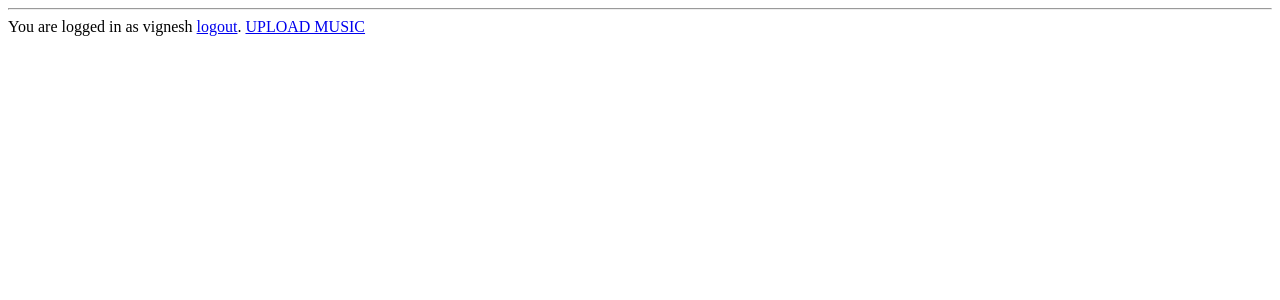
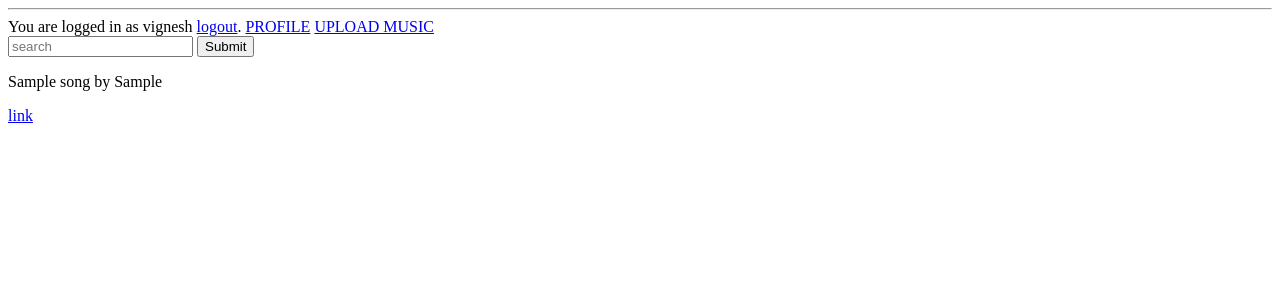
Before and after one commit to vigbav36/share-music, a Flask app: page / in a window 1280 px wide. Shown: the part 26-326 px from the top of the page. Run offline with Flask 2, Linux system fonts and the light colour scheme; a user stored in the database is signed in; tables that the repository leaves empty hold one stand-in row (values such as "Sample post"); parts of the project's set-up code (start-up, migrations or seed data) failed here and were passed over.

Commit message:
Features added

```diff
--- a/app.py
+++ b/app.py
@@ -1,5 +1,5 @@
 import os
-from flask import Flask, render_template, request, url_for, redirect, session, flash
+from flask import Flask, jsonify, render_template, request, url_for, redirect, session, flash, send_from_directory
 from flask_sqlalchemy import SQLAlchemy
 from flask_session import Session
 from flask_migrate import Migrate, migrate
@@ -23,10 +23,19 @@ app.config["SESSION_PERMANENT"] = False
 app.config["SESSION_TYPE"] = "filesystem"
 migrate = Migrate(app, db)
 
+
 Session(app)
 
 UPLOAD_FOLDER = os.path.join(basedir, 'songs')
 ALLOWED_EXTENSIONS = {'mp3'}
+
+
+@app.route('/song/<path:filename>')
+def song(filename):
+    filename = os.path.basename(filename)
+    print(filename)
+    return send_from_directory(UPLOAD_FOLDER, filename)
+
 
 class User(db.Model):
     id = db.Column(db.String(200), primary_key=True)
@@ -54,7 +63,6 @@ class Song(db.Model):
 @app.route('/')
 def index():
     songs = Song.query.all()
-    print(songs)
     return render_template('index.html',songs=songs,search=False)
 
 @app.route('/login',methods=["POST","GET"])
@@ -64,7 +72,8 @@ def login():
         user_password = request.form.get("password")
         user = User.query.filter_by(email=user_email).all()[0]
         if(user.password == user_password):
-            session["name"] = user.name
+            session['name'] = user.name
+            session['id'] = user.id
             return redirect("/")
         else:
             return render_template("login.html")
@@ -105,7 +114,7 @@ def upload():
                     url = str("/play/"+str(id)),
                     title = str(request.form.get("title")),
                     artist = str(request.form.get("artist")),
-                    user = str(session["name"]),
+                    user = str(session["id"]),
                     album= str(request.form.get("album")),
                     file_loc = str(file_loc)
                 )
@@ -152,3 +161,43 @@ def search():
             songs_album=exact_match_album
 
         return render_template("index.html",songs_title=songs_title,songs_artist=songs_artist,songs_album=songs_album,search=True)
+
+@app.route('/play/<song_id>')
+def play(song_id):
+    song = Song.query.filter_by(id=song_id).all()
+    if len(song) == 0:
+        return jsonify({'message': f':File has been deleted or removed'}), 500
+    else:
+        return render_template("song.html",song=song[0])
+
+
+@app.route('/profile/<user_id>')
+def profile(user_id):
+    songs_uploaded = Song.query.filter_by(user=user_id).all()
+    return render_template("profile.html",songs=songs_uploaded,user_id=user_id)
+
+
+@app.route('/delete/<song_id>', methods=['GET'])
+def delete(song_id):
+
+    if request.method == "GET":
+        song = Song.query.filter_by(id=song_id).first()
+
+        if session["id"] is None or session["id"]!=song.user:
+            return login()
+        try:
+            db.session.delete(song)
+            db.session.commit()
+
+            try:
+                print(song.file_loc)
+                os.remove(os.path.normpath(song.file_loc))
+
+            except Exception as e:
+                return jsonify({'message': f'Error deleting file: {e}'}), 500
+
+
+        except Exception as e:
+            return jsonify({'message': f'Error deleting file: {e}'}), 500
+
+        return profile(session["id"])
--- a/templates/index.html
+++ b/templates/index.html
@@ -9,10 +9,39 @@
         <div class="content">
             {% if session.name %}
                 You are logged in as {{ session.name }} <a href="{{ url_for('logout') }}">logout</a>.
+                <a href="{{ url_for('profile',user_id=session.id) }}">PROFILE</a>
                 <a href="{{ url_for('upload') }}">UPLOAD MUSIC</a>
-                {% for user in users %}
-                {% endfor %}
+                <div>
+                    <form action="{{ url_for('search') }}" method="POST">
+                        <input placeholder="search" autocomplete="off" type="text" name="search">
+                        <input type="submit" name="search">
+                     </form>
+                </div>
+                {% if search==True %}
+                    <h3>Songs</h3>
+                    {% for song in songs_title %}
+                    <p>{{ song.title }} by {{ song.artist }}</p>
+                    <a href="{{ song.url }}">link</a>
+                    {% endfor %}
 
+                    <h3>Artists</h3>
+                    {% for song in songs_artist %}
+                    <p>{{ song.title }} by {{ song.artist }}</p>
+                    <a href="{{ song.url }}">link</a>
+                    {% endfor %}
+
+                    <h3>Albums</h3>
+                    {% for song in songs_album %}
+                    <p>{{ song.title }} by {{ song.artist }}</p>
+                    <a href="{{ song.url }}">link</a>
+                    {% endfor %}
+
+                {% else %}
+                    {% for song in songs %}
+                    <p>{{ song.title }} by {{ song.artist }}</p>
+                    <a href="{{ song.url }}">link</a>
+                    {% endfor %}
+                {% endif %}
             {% else %}
                 You are not logged in. <a href="{{ url_for('login') }}">login</a>.
         {% endif %}
```
Also changed, not shown: templates/profile.html (added, +20 -0 lines), templates/song.html (added, +10 -0 lines), database.db, 2 other files.
